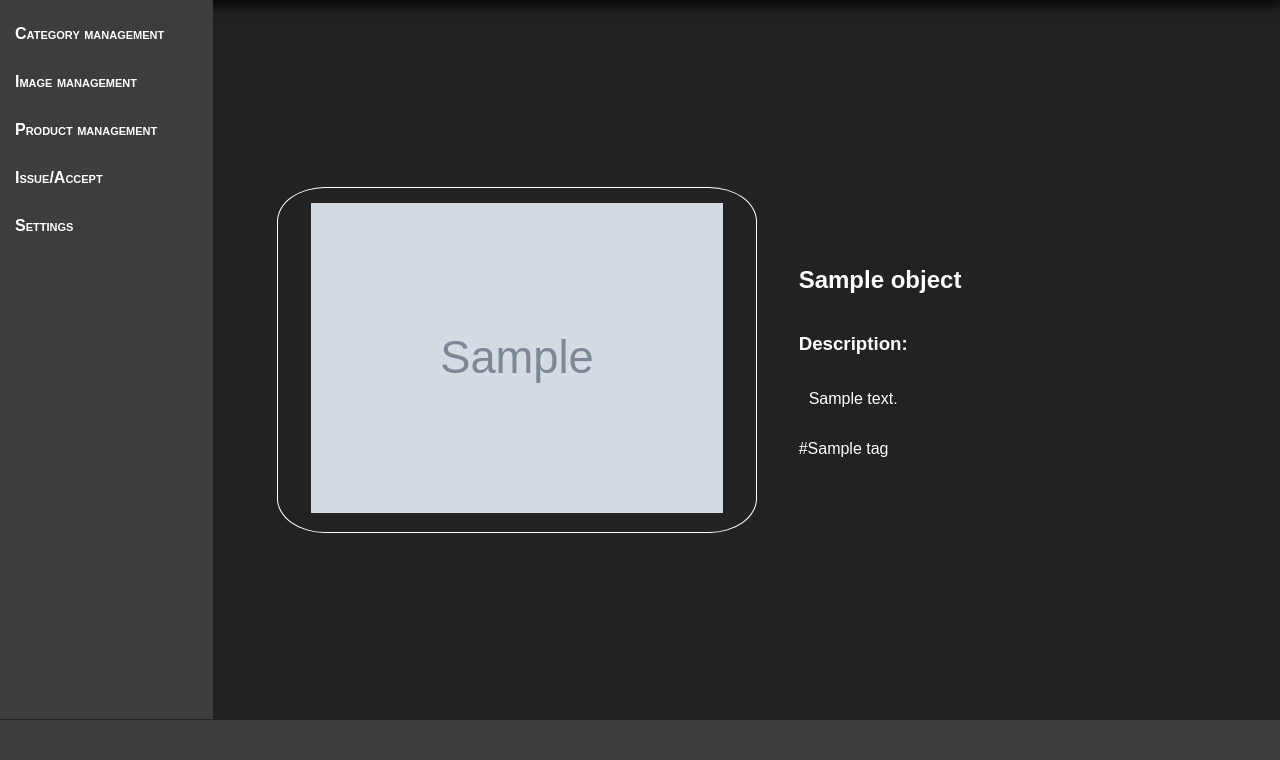
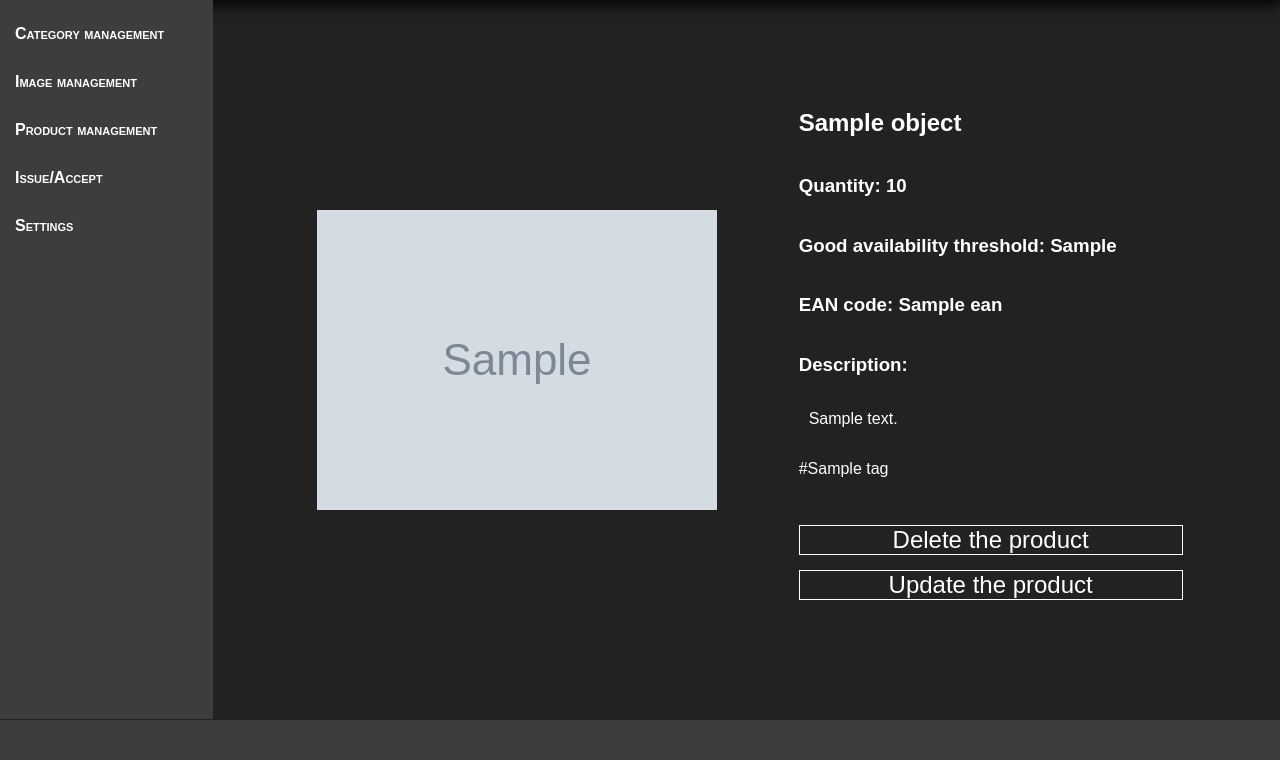
Before and after one commit to wilmhit/easyWarehouse, a Django app: template easywarehouse/templates/employee/products/details.html in a window 1280 px wide. Shown: the part 40-800 px from the top of the page. Run offline with Django 3.2, Linux system fonts and the light colour scheme; the template is opened without the code that fills it: most values are stand-ins (such as "Sample title", 1, 10 or a date in 2020); grey boxes marked "Sample" are stand-in pictures.

Commit message:
Employee product page. (#61)
* Add more information to employee product page.
Image grid in product page.

* Add update and delete buttons to product details.

```diff
--- a/easywarehouse/static/product.css
+++ b/easywarehouse/static/product.css
@@ -6,9 +6,10 @@ section.product{
 }
 
 section.product .image-box{
-    display: block;
-    border: 1px solid white;
-    border-radius: 10%;
+    display: flex;
+    flex-direction: row;
+    flex-wrap: wrap;
+    justify-content: center;
     padding: 10px;
     margin: 10px;
     text-align: center;
@@ -16,8 +17,15 @@ section.product .image-box{
 }
 
 section.product .image-box img{
-    width: 90%;
+    max-width: 100px;
+    max-height: 100px;
+    object-fit: contain;
     margin: 5px;
+}
+
+section.product .image-box img:first-child{
+    max-width: 90%;
+    max-height: 500px;
 }
 
 .product-info{
--- a/easywarehouse/templates/employee/products/details.html
+++ b/easywarehouse/templates/employee/products/details.html
@@ -2,6 +2,7 @@
 {% load static %}
 {% block content %}
 <link rel="stylesheet" type="text/css" href="{% static 'product.css' %}">
+  <link rel="stylesheet" type="text/css" href="{% static 'list.css' %}">
     <section class="product">
         <div class="image-box">
             {% for img in object.images.all %}
@@ -10,6 +11,9 @@
         </div>
         <div class="product-info">
             <h1>{{ object.name }}</h1>
+            <h3>Quantity: {{object.quantity}}</h3>
+            <h3>Good availability threshold: {{object.good_availability_threshold}}</h3>
+            <h3>EAN code: {{object.ean}}</h3>
             <h3>Description: </h3>
             <p class="description">
                 {{object.description}}
@@ -19,6 +23,14 @@
                 <a href="#">#{{tag}}</a>
                 {% endfor %}
             </p>
+            <ul>
+                <li>
+                  <a href="{% url 'products-delete' object.id %}">Delete the product</a>
+                </li>
+                <li>
+                  <a href="{% url 'products-update' object.id %}">Update the product</a>
+                </li>
+            </ul>
         </div>
     </section>
 {% endblock %}
```
